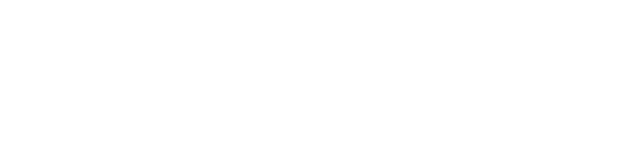
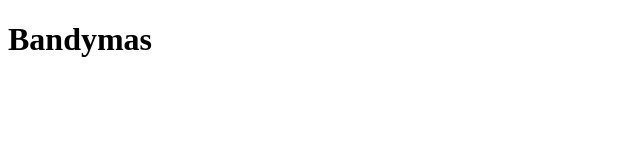
Before and after one commit to vytzam/1_CSS_bandomas_darbas, a plain HTML site: page index.html in a window 1280 px wide. Shown: the whole page, without its empty margins (0-640 px from the left). Drawn offline with Linux system fonts and the light colour scheme.

Commit message:
taisymas

```diff
--- a/index.html
+++ b/index.html
@@ -7,6 +7,7 @@
     <title>Bandymas</title>
 </head>
 <body>
+    <h1>Bandymas</h1>
 
 </body>
 </html>
```
